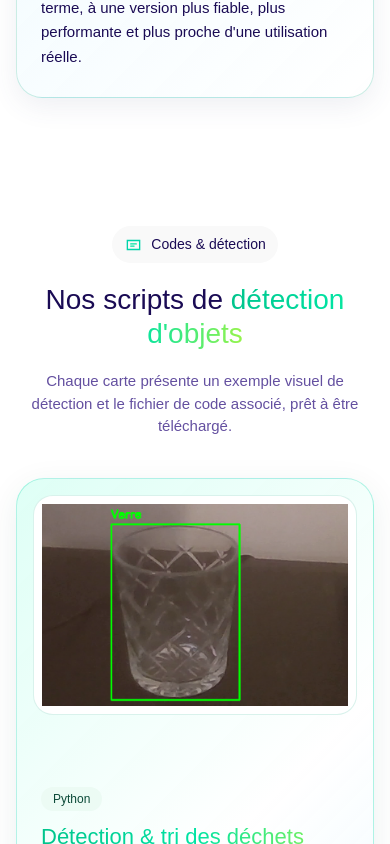
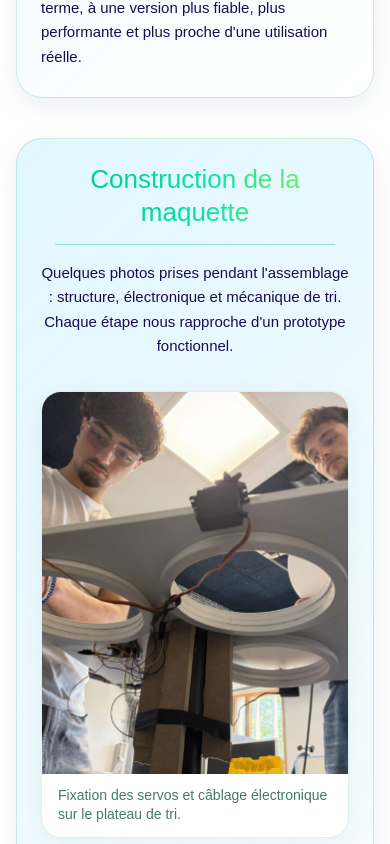
Before and after one commit to hsn94z/poubellepst, a React (Vite) app: page / in a window 390 px wide. Shown: the part 7920-8764 px from the top of the page. Built offline with nearby package versions, Linux system fonts and the light colour scheme; no server answers; the database is empty; a web font is replaced by a local one.

Commit message:
Add construction gallery to history section with workshop photos.
Show two maquette build images in a responsive grid with captions matching the site style.

```diff
--- a/src/components/FreedomSection.tsx
+++ b/src/components/FreedomSection.tsx
@@ -73,6 +73,73 @@ function StoryCard({
   )
 }
 
+function ConstructionGallery() {
+  const photos = [
+    {
+      src: '/history/construction-maquette-1.png',
+      alt: 'Assemblage des servos et du circuit sur la maquette',
+      caption: 'Fixation des servos et câblage électronique sur le plateau de tri.',
+    },
+    {
+      src: '/history/construction-maquette-2.png',
+      alt: 'Montage de la structure et des trappes de la maquette',
+      caption: 'Montage de la structure centrale et des trappes circulaires.',
+    },
+  ] as const
+
+  return (
+    <article className="overflow-hidden rounded-[26px] border border-[rgba(0,166,126,0.2)] bg-[linear-gradient(135deg,rgba(220,245,255,0.85),rgba(255,255,255,0.96))] p-6 shadow-[0_8px_28px_rgba(63,74,126,0.09)] sm:p-8">
+      <div className="mx-auto max-w-3xl text-center">
+        <h3
+          className="font-medium leading-tight"
+          style={{
+            fontSize: 'clamp(26px, 2.2vw, 40px)',
+            fontWeight: 500,
+            backgroundImage: gradientB,
+            WebkitBackgroundClip: 'text',
+            backgroundClip: 'text',
+            WebkitTextFillColor: 'transparent',
+          }}
+        >
+          Construction de la maquette
+        </h3>
+        <div
+          className="mx-auto my-4 h-px w-full max-w-[280px]"
+          style={{ background: 'rgba(0, 166, 126, 0.35)' }}
+        />
+        <p
+          className="m-0 leading-relaxed text-[rgb(26,11,84)]"
+          style={{ fontSize: 'clamp(15px, 1.1vw, 18px)' }}
+        >
+          Quelques photos prises pendant l&apos;assemblage : structure, électronique et mécanique
+          de tri. Chaque étape nous rapproche d&apos;un prototype fonctionnel.
+        </p>
+      </div>
+
+      <div className="mt-8 grid grid-cols-1 gap-6 sm:gap-8 md:grid-cols-2">
+        {photos.map((photo) => (
+          <figure
+            key={photo.src}
+            className="group overflow-hidden rounded-[20px] border border-[rgba(0,166,126,0.15)] bg-white shadow-[0_4px_24px_rgba(0,60,45,0.06)] transition-transform duration-300 hover:-translate-y-1"
+          >
+            <div className="aspect-[4/5] overflow-hidden bg-[rgb(248,252,250)] sm:aspect-[3/4]">
+              <img
+                src={photo.src}
+                alt={photo.alt}
+                className="h-full w-full object-cover transition-transform duration-500 group-hover:scale-[1.02]"
+                loading="lazy"
+              />
+            </div>
+            <figcaption className="px-4 py-3 text-sm leading-snug text-[rgb(66,123,101)] sm:px-5 sm:py-4">
+              {photo.caption}
+            </figcaption>
+          </figure>
+        ))}
+      </div>
+    </article>
+  )
+}
+
 export function FreedomSection() {
   return (
     <section
@@ -117,6 +184,8 @@ export function FreedomSection() {
             "Ce prototype évolue progressivement au fil de notre travail. Chaque étape nous permet d'identifier des améliorations possibles et d'affiner notre approche afin d'aboutir, à terme, à une version plus fiable, plus performante et plus proche d'une utilisation réelle.",
           ]}
         />
+
+        <ConstructionGallery />
       </div>
     </section>
   )
```
Also changed, not shown: public/history/construction-maquette-1.png (added), public/history/construction-maquette-2.png (added).
